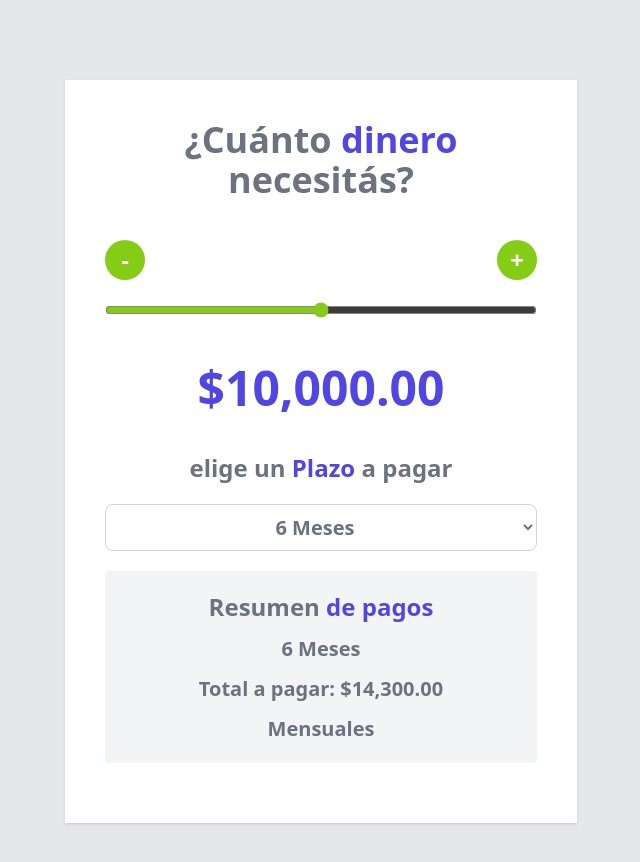
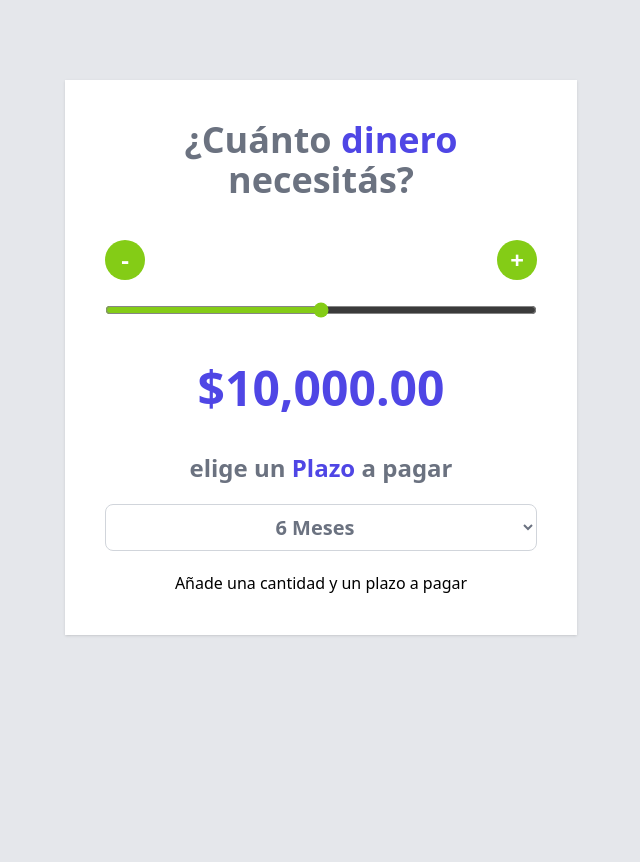
Before and after one commit to Nahuel-DevOne/cotizador-prestamos-vue, a Vue app: page / in a window 1280 px wide. Shown: the top 862 px of the page, without its empty margins (319-959 px from the left). After the commit the page ends 800 px from the top, so only its background shows below. Built offline with nearby package versions, Linux system fonts and the light colour scheme.

Commit message:
Agregando un watch para ver los cambios de cantidad y meses

```diff
--- a/src/App.vue
+++ b/src/App.vue
@@ -1,12 +1,12 @@
 <script setup>
-  import { ref, computed } from 'vue'
+  import { ref, computed, watch } from 'vue'
   import Header from './components/Header.vue'
   import Button from './components/Button.vue';
   import { calcularTotaPagar } from './helpers'
 
   const cantidad = ref(10000);
   const meses = ref(6);
-  const total = ref(calcularTotaPagar(cantidad.value, meses.value));
+  const total = ref(0);
   const MIN = 0;
   const MAX = 20000;
   const STEP = 100;
@@ -19,6 +19,10 @@
 
     return formatter.format(valor);
   };
+
+  watch([cantidad, meses], () => {
+    total.value = calcularTotaPagar(cantidad.value, meses.value);
+  });
 
   const handleChangeDecrement = () => {
     const VALOR = cantidad.value - STEP
@@ -84,7 +88,7 @@
       </select>
     </div>
 
-    <div class="my-5 space-y-3 bg-gray-100 rounded p-5">
+    <div v-if="total > 0" class="my-5 space-y-3 bg-gray-100 rounded p-5">
       <h2 class="text-2xl font-extrabold text-gray-500 text-center">
         Resumen <span class="text-indigo-600">de pagos</span>
       </h2>
@@ -94,5 +98,8 @@
       <p class="text-xl text-gray-500 text-center font-bold">Mensuales</p>
 
     </div>
+
+    <p v-else class="text-center">Añade una cantidad y un plazo a pagar</p>
+
   </div>
 </template>
```
